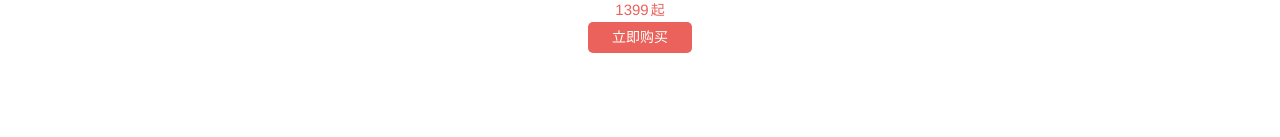
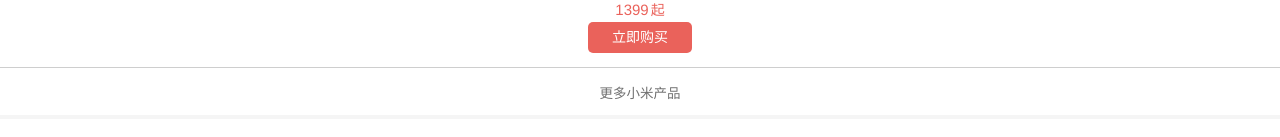
Before and after one commit to Facefall/react_mobile_project, a React (Create React App) app: page / in a window 1280 px wide. Shown: the part 1896-2033 px from the top of the page. Built offline with nearby package versions, Linux system fonts and the light colour scheme; a small style sheet from the web is missing.

Commit message:
添加更多组件 more

```diff
--- a/src/App.js
+++ b/src/App.js
@@ -6,11 +6,7 @@ import Recommendation from "./component/04-recommendation";
 import NewProduct from "./component/05-newProduct";
 import DailySelection from "./component/06-dailySelection";
 import ProductList from "./component/07-productList";
-
-
-
-
-
+import More from "./component/08-more";
 
 class App extends Component {
     render() {
@@ -26,6 +22,8 @@ class App extends Component {
                 <div className={'divider'} />
                 <DailySelection />
                 <ProductList />
+                <More/>
+
             </div>
         )
     }
--- a/src/common/css/common.css
+++ b/src/common/css/common.css
@@ -46,7 +46,7 @@ rem 根据文字大小font-size适配
 
 */
     font-size: calc( (375px / 7.5));
-    height: 10000px;
+    /*height: 10000px;*/
 }
 .App{
     /*
--- /dev/null
+++ b/src/component/08-more/index.jsx
@@ -0,0 +1,14 @@
+import React, {Component} from 'react';
+import "./more.scss";
+
+class Index extends Component {
+    render() {
+        return (
+            <div className={'more'} >
+                <a href="www.xiaomi.com">更多小米产品</a>
+            </div>
+        );
+    }
+}
+
+export default Index;
--- /dev/null
+++ b/src/component/08-more/more.scss
@@ -0,0 +1,11 @@
+.more{
+  font-size:.27rem;
+  text-align: center;
+  line-height: 1.04rem;
+  height: 1.04rem;
+  border-top: .02rem solid #cecece;
+a{
+  color: #707070;
+}
+  border-bottom: .08rem solid #f5f5f5;
+}
```
